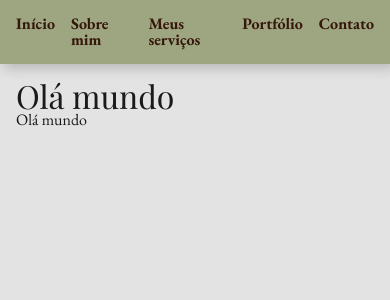
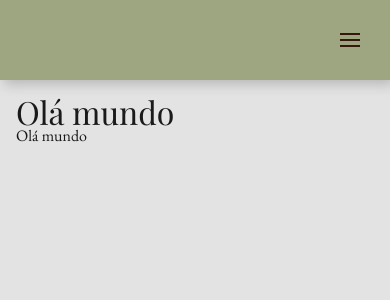
Before and after one commit to gioliveirass/portfolio-giovana, a React (Vite) app: page / in a window 390 px wide. Shown: the top 300 px of the page. Built offline with nearby package versions, Linux system fonts and the light colour scheme; a web font is replaced by a local one.

Commit message:
feat: add Hamburger Menu (https://hamburger-react.netlify.app/

```diff
--- a/package.json
+++ b/package.json
@@ -11,6 +11,7 @@
   },
   "dependencies": {
     "axios": "^1.10.0",
+    "hamburger-react": "^2.5.2",
     "node": "^20.19.4",
     "react": "^19.1.0",
     "react-dom": "^19.1.0",
--- a/src/shared/components/header/index.scss
+++ b/src/shared/components/header/index.scss
@@ -5,6 +5,10 @@
   padding: 1rem;
   box-shadow: var(--shadow-default);
   justify-content: end;
+
+  #hamburger-menu {
+    display: none;
+  }
 
   nav {
     display: flex;
@@ -22,4 +26,14 @@
       }
     }
   }
+
+  @media (max-width: 768px) {
+    nav {
+      display: none;
+    }
+
+    #hamburger-menu {
+      display: flex;
+    }
+  }
 }
--- a/src/shared/components/header/index.tsx
+++ b/src/shared/components/header/index.tsx
@@ -1,8 +1,12 @@
 import "./index.scss";
+import { useState } from "react";
+import { Squash as Hamburger } from "hamburger-react";
 
 const Header = () => {
+  const [isMenuOpen, setMenuOpen] = useState(false);
+
   const navItems = [
-    { label: "Início", path: "init" },
+    { label: "Início", path: "/" },
     { label: "Sobre mim", path: "about-me" },
     { label: "Meus serviços", path: "my-services" },
     { label: "Portfólio", path: "portfolio" },
@@ -18,6 +22,15 @@ const Header = () => {
           </a>
         ))}
       </nav>
+
+      <div id="hamburger-menu">
+        <Hamburger
+          color="var(--color-secondary-dark)"
+          size={20}
+          toggled={isMenuOpen}
+          toggle={setMenuOpen}
+        />
+      </div>
     </header>
   );
 };
```
Also changed, not shown: 1 other file (tests, documents, lock files or other folders).
